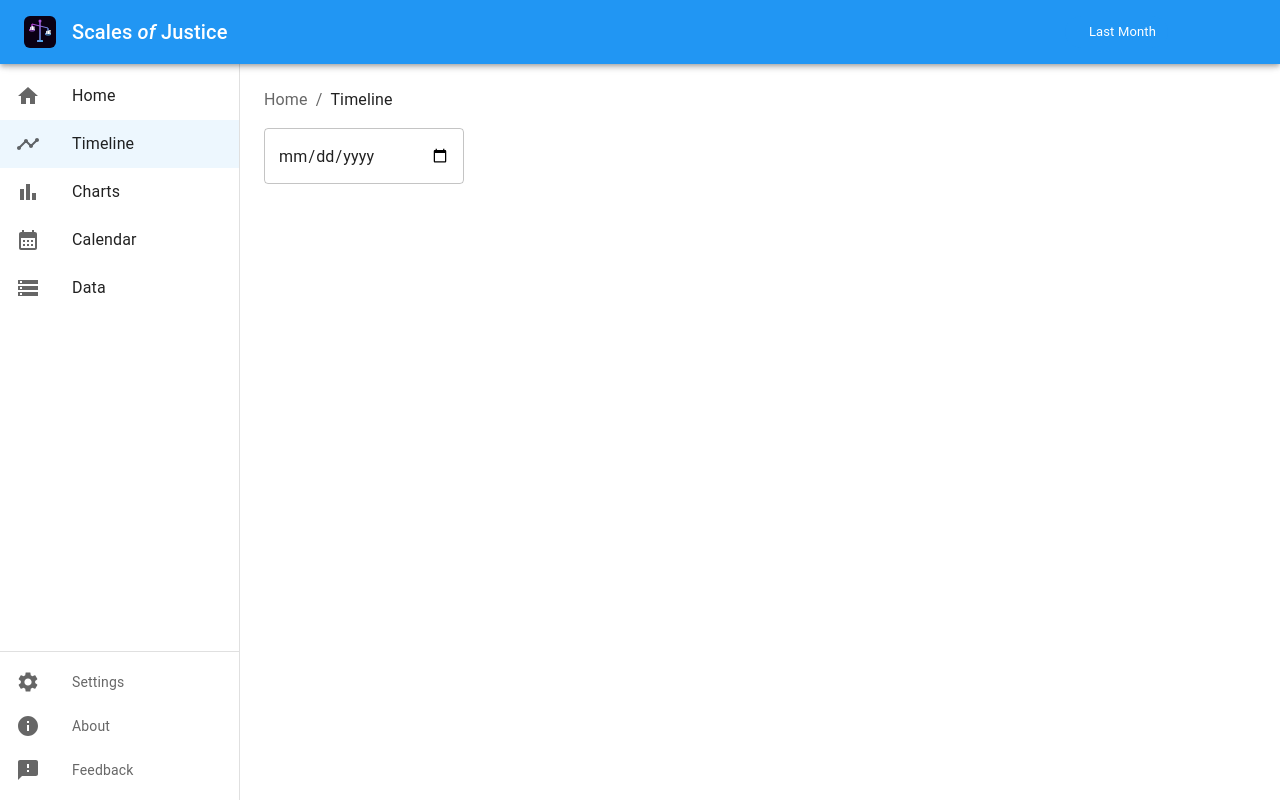
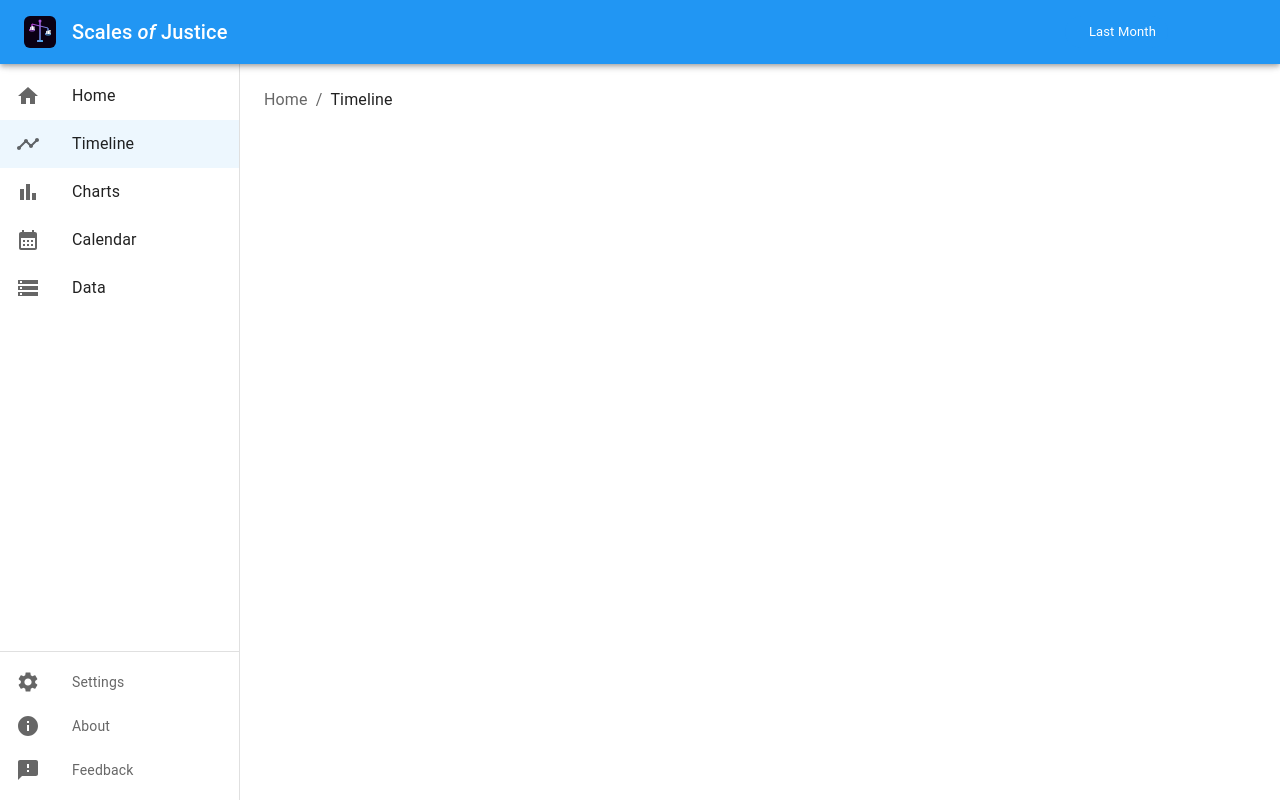
Before and after one commit to aaronbeall/scales-of-justice, a React (Vite) app: page /timeline in a window 1280 px wide. Built offline with nearby package versions, Linux system fonts and the light colour scheme; some icons are missing.

Commit message:
feat: integrate MUI Lab components into Timeline for enhanced UI and date filtering

```diff
--- a/package.json
+++ b/package.json
@@ -13,6 +13,7 @@
     "@emotion/react": "^11.14.0",
     "@emotion/styled": "^11.14.0",
     "@mui/icons-material": "^7.0.1",
+    "@mui/lab": "^7.0.0-beta.10",
     "@mui/material": "^7.0.1",
     "@mui/x-data-grid": "^7.28.3",
     "@mui/x-date-pickers": "^7.28.3",
--- a/src/components/Timeline.tsx
+++ b/src/components/Timeline.tsx
@@ -1,35 +1,60 @@
-import { useState } from 'react';
-import { TextField, Card, CardContent, Typography, Chip, Stack, Box } from '@mui/material';
+import { Card, CardContent, Typography, Chip, Box } from '@mui/material';
+import LabTimeline from '@mui/lab/Timeline';
+import TimelineItem from '@mui/lab/TimelineItem';
+import TimelineSeparator from '@mui/lab/TimelineSeparator';
+import TimelineConnector from '@mui/lab/TimelineConnector';
+import TimelineContent from '@mui/lab/TimelineContent';
+import TimelineDot from '@mui/lab/TimelineDot';
+import TimelineOppositeContent from '@mui/lab/TimelineOppositeContent';
 import { useData } from '../context/DataContext';
+import { useTimeFrame } from '../context/TimeFrameContext';
+import { isWithinInterval, format } from 'date-fns';
 
 export function Timeline() {
-  const [selectedDate, setSelectedDate] = useState<string>('');
   const { entries, filterTag, setFilterTag } = useData();
+  const { dateRange } = useTimeFrame();
 
   const sortedEntries = [...entries].sort((a, b) =>
     b.timestamp.getTime() - a.timestamp.getTime()
   );
 
-  const filteredEntries = filterTag
-    ? sortedEntries.filter(entry => entry.tags.includes(filterTag))
-    : sortedEntries;
+  const filteredEntries = sortedEntries
+    .filter(entry => isWithinInterval(entry.timestamp, dateRange))
+    .filter(entry => !filterTag || entry.tags.includes(filterTag));
+
+  const isFirstOfDay = (entry: typeof entries[0], index: number) => {
+    if (index === 0) return true;
+    const prevEntry = filteredEntries[index - 1];
+    return format(entry.timestamp, 'yyyy-MM-dd') !== format(prevEntry.timestamp, 'yyyy-MM-dd');
+  };
 
   return (
-    <Stack spacing={3} sx={{ width: '100%' }}>
-      <TextField
-        type="date"
-        value={selectedDate}
-        onChange={(e) => setSelectedDate(e.target.value)}
-        sx={{ maxWidth: 200 }}
-      />
-
-      <Stack spacing={2}>
-        {filteredEntries.map(entry => (
-          <Card key={entry.id} variant="outlined">
+    <LabTimeline>
+      {filteredEntries.map((entry, index) => (
+        <TimelineItem key={entry.id}>
+          <TimelineOppositeContent color="text.secondary" sx={{ flex: 0.2 }}>
+            {isFirstOfDay(entry, index) ? (
+              <>
+                <Typography variant="body2">
+                  {format(entry.timestamp, 'MMM d, yyyy')}
+                </Typography>
+                <Typography variant="body2">
+                  {format(entry.timestamp, 'h:mm a')}
+                </Typography>
+              </>
+            ) : (
+              <Typography variant="body2">
+                {format(entry.timestamp, 'h:mm a')}
+              </Typography>
+            )}
+          </TimelineOppositeContent>
+          <TimelineSeparator>
+            <TimelineDot color="primary" />
+            <TimelineConnector />
+          </TimelineSeparator>
+          <TimelineContent>
+            <Card variant="outlined">
               <CardContent>
-              <Typography color="text.secondary" gutterBottom>
-                {entry.timestamp.toLocaleString()}
-              </Typography>
                 <Typography variant="body1" sx={{ mb: 2 }}>
                   {entry.text}
                 </Typography>
@@ -59,8 +84,9 @@ export function Timeline() {
                 )}
               </CardContent>
             </Card>
+          </TimelineContent>
+        </TimelineItem>
       ))}
-      </Stack>
-    </Stack>
+    </LabTimeline>
   );
 }
```
Also changed, not shown: 1 other file (tests, documents, lock files or other folders). Lines whose indentation alone changed are shown as unchanged.
